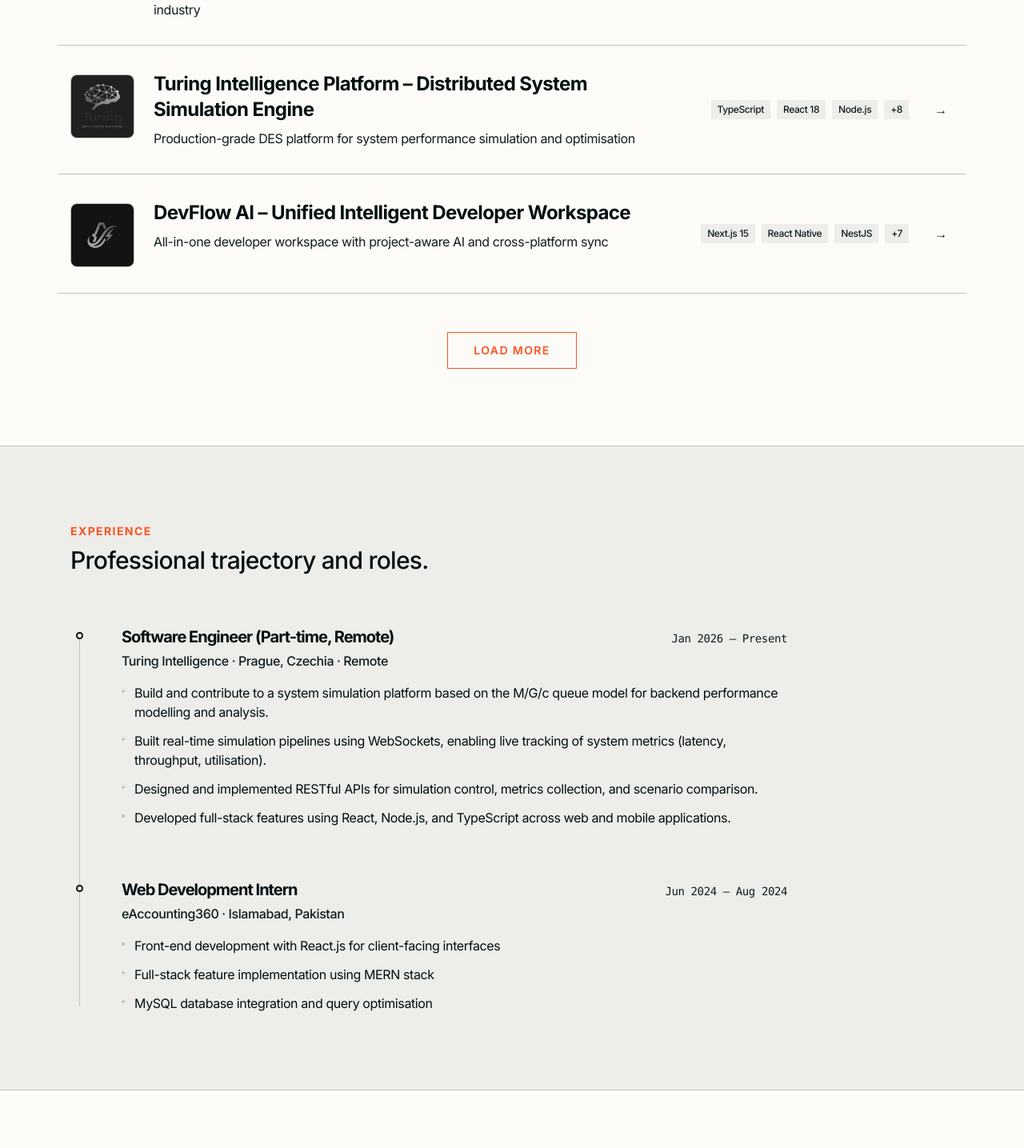
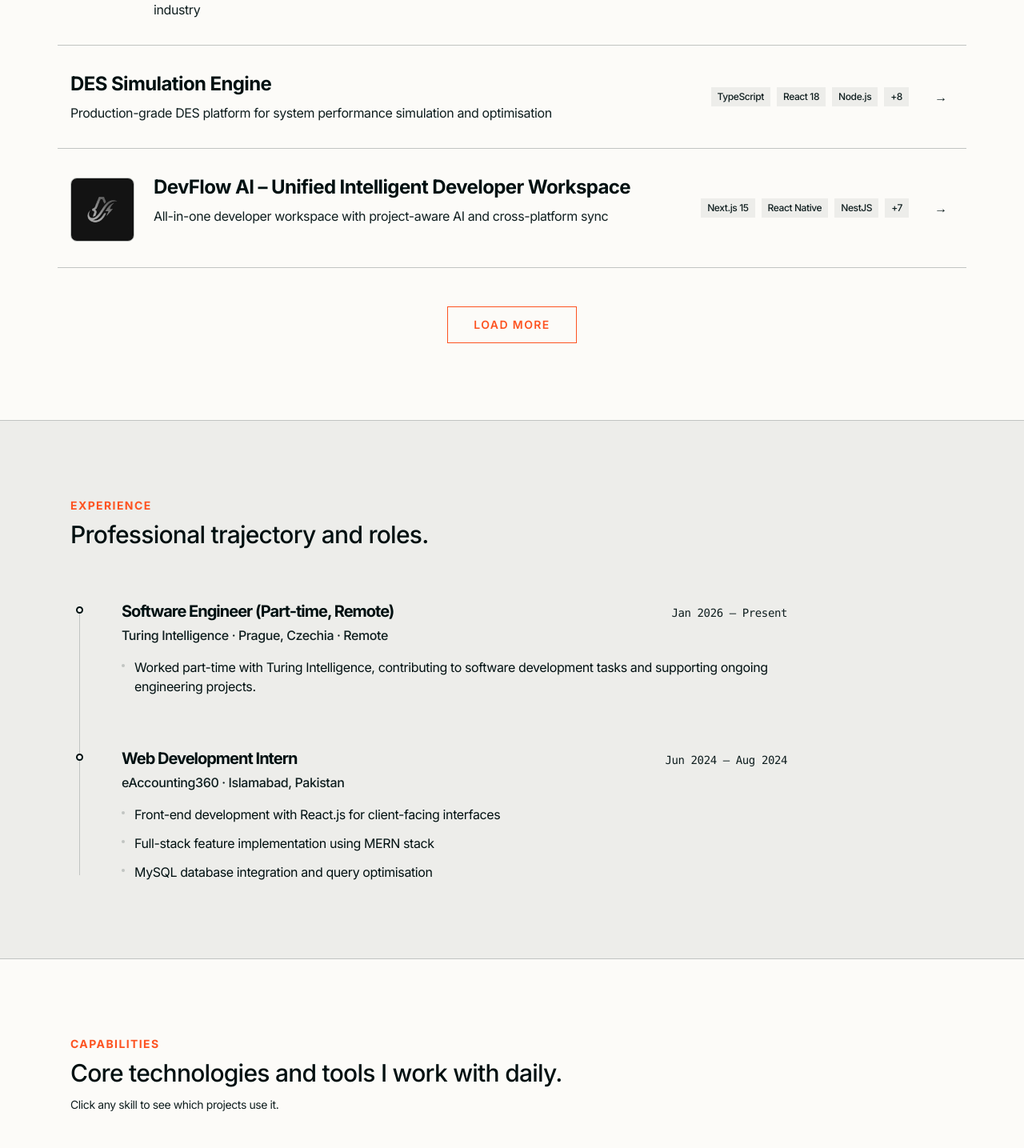
Before and after one commit to Ahtisham992/Ahtisham_portfolio, a React (Vite) app in the folder my-portfolio/: page / in a window 1280 px wide. Shown: the part 3135-4570 px from the top of the page at 80% size. Built offline with nearby package versions, Linux system fonts and the light colour scheme; a web font is replaced by a local one.

Commit message:
Update portfolio.js

```diff
--- a/my-portfolio/src/data/portfolio.js
+++ b/my-portfolio/src/data/portfolio.js
@@ -226,7 +226,7 @@
 
   {
     id: 3,
-    title: "Turing Intelligence Platform – Distributed System Simulation Engine",
+    title: "DES Simulation Engine",
     shortDescription: "Production-grade DES platform for system performance simulation and optimisation",
     description: "A production-grade Discrete-Event Simulation (DES) platform implementing the M/G/c queue model for system performance engineering. Enables backend and DevOps teams to simulate workloads, analyse bottlenecks, and optimise system configurations before deployment using real-time metrics and AI-driven insights.",
     category: "Systems / AI",
@@ -247,12 +247,12 @@
       "CI/CD pipeline with Docker and Kubernetes deployment"
     ],
     media: {
-      thumbnail: "/projectSS/turingplatform/0.png",
-      images: [
-        "/projectSS/turingplatform/1.png",
-        "/projectSS/turingplatform/2.png",
-        "/projectSS/turingplatform/3.png"
-      ],
+      // thumbnail: "/projectSS/turingplatform/0.png",
+      // images: [
+      //   "/projectSS/turingplatform/1.png",
+      //   "/projectSS/turingplatform/2.png",
+      //   "/projectSS/turingplatform/3.png"
+      // ],
       video: ""
     },
     github: null,
@@ -684,10 +684,7 @@
     period: "Jan 2026 – Present",
     type: "work",
     responsibilities: [
-      "Build and contribute to a system simulation platform based on the M/G/c queue model for backend performance modelling and analysis.",
-      "Built real-time simulation pipelines using WebSockets, enabling live tracking of system metrics (latency, throughput, utilisation).",
-      "Designed and implemented RESTful APIs for simulation control, metrics collection, and scenario comparison.",
-      "Developed full-stack features using React, Node.js, and TypeScript across web and mobile applications."
+      "Worked part-time with Turing Intelligence, contributing to software development tasks and supporting ongoing engineering projects."
     ]
   },
   {
@@ -758,7 +755,7 @@
 export const achievements = [
   {
     title: "Software Engineer (Part-time)",
-    description: "Contributing to a distributed system simulation platform using React, Node.js, and TypeScript at Turing Intelligence.",
+    description: "Worked part-time with Turing Intelligence, contributing to software development tasks and supporting ongoing engineering projects.",
     date: "2026"
   },
   {
```
